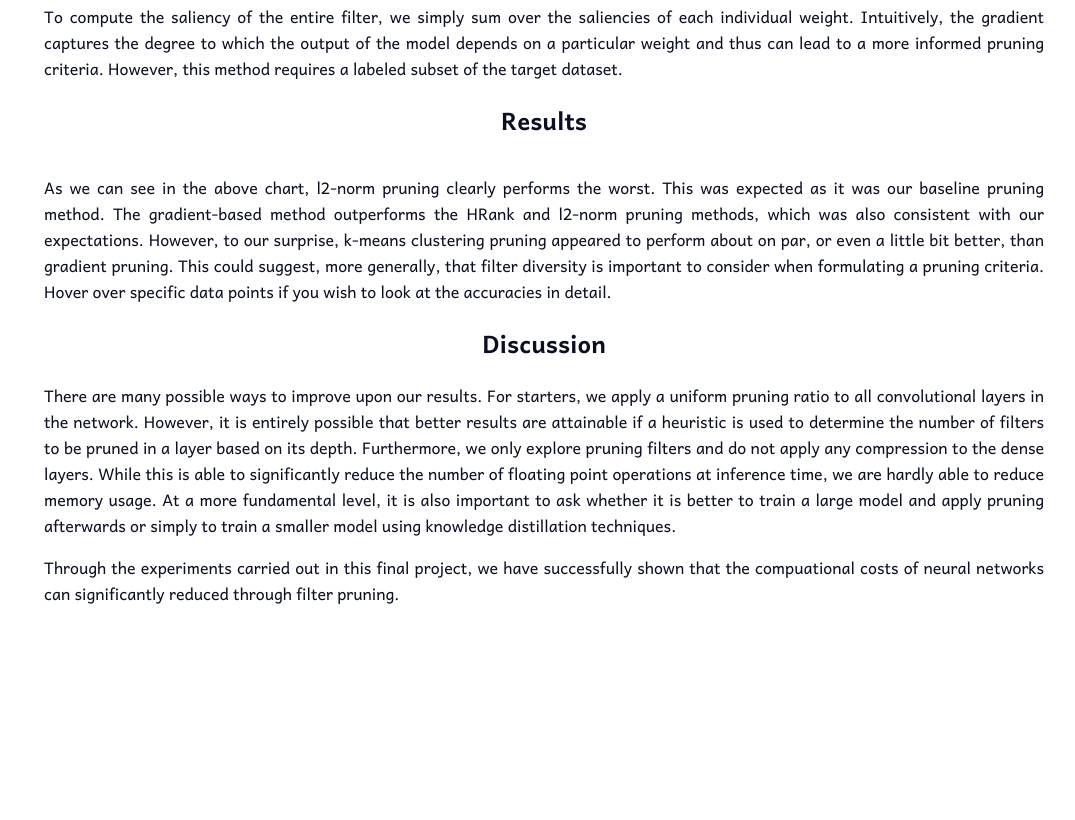
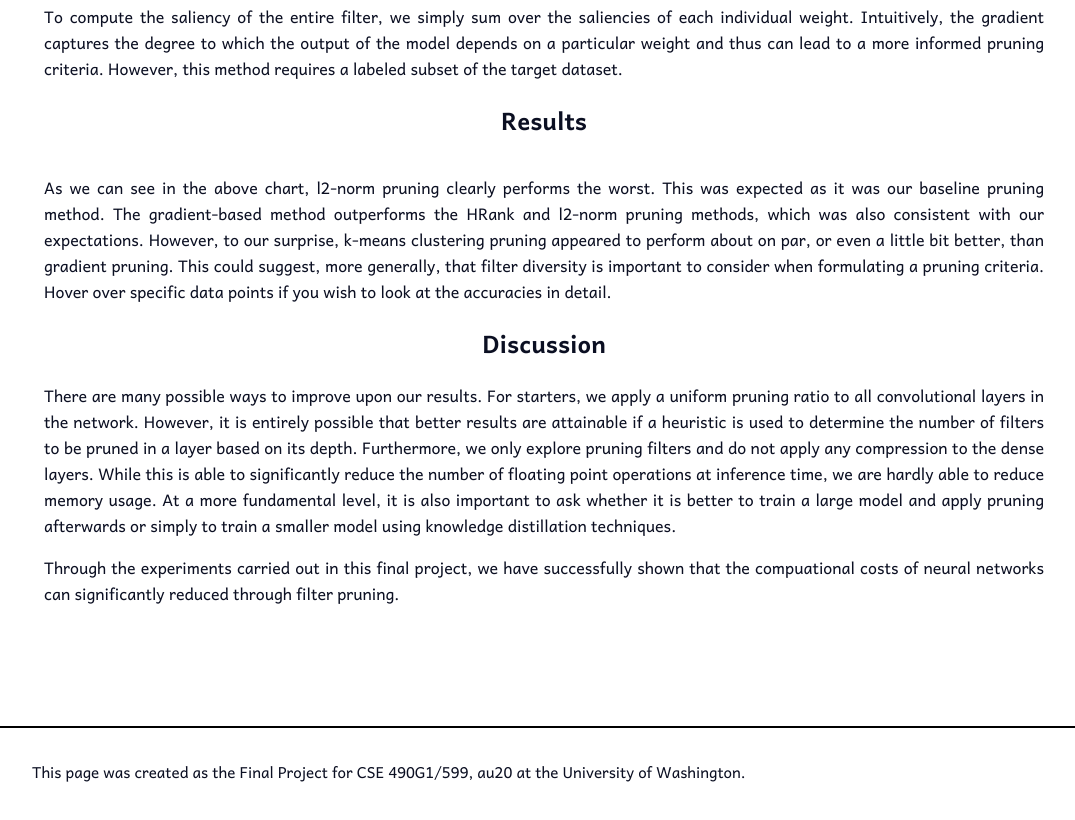
Before and after one commit to harrisonbay/CNNPruning, a plain HTML site: page docs/index.html in a window 1280 px wide. Shown: the part 4380-5200 px from the top of the page, without its empty margins (96-1171 px from the left). Before the commit the page ends 5002 px from the top, so only its background shows below. Drawn offline with Linux system fonts and the light colour scheme; a script that the page names is missing.

Commit message:
add footer

```diff
--- a/docs/index.html
+++ b/docs/index.html
@@ -101,7 +101,7 @@
         <p>As we can see in the above chart, l2-norm pruning clearly performs the worst. This was expected as it was our baseline pruning method. The gradient-based method outperforms the HRank and l2-norm pruning methods, which was also consistent with our expectations. However, to our surprise, k-means clustering pruning appeared to perform about on par, or even a little bit better, than gradient pruning. This could suggest, more generally, that filter diversity is important to consider when formulating a pruning criteria. Hover over specific data points if you wish to look at the accuracies in detail.
     </section>
 
-    <section class="discussion text">
+    <section class="discussion text" style="margin-bottom: 120px;">
         <h2>Discussion</h2>
         <p> There are many possible ways to improve upon our results. For starters, we apply a uniform pruning ratio to all convolutional layers in the network. However, it is entirely possible
             that better results are attainable if a heuristic is used to determine the number of filters to be pruned in a layer based on its depth. Furthermore, we only explore pruning filters and
@@ -112,6 +112,14 @@
 
     </section>
 
+    <footer id="about">
+      <div class="about-container">
+        <div class="about-text">
+          <p>This page was created as the Final Project for CSE 490G1/599, au20 at the University of Washington.</p>
+        </div>
+      </div>
+    </footer>
+
     <script src="src/js/viz.js"></script>
 </body>
 
--- a/docs/src/stylesheets/style.css
+++ b/docs/src/stylesheets/style.css
@@ -129,3 +129,32 @@ iframe {
     font-size: 20px;
     text-align: center;
 }
+
+footer {
+    /* margin-top: 3rem; */
+    /* padding: 1rem 1rem; */
+    font-size: 0.95rem;
+    margin-bottom: 3rem;
+    border-top: 2px solid #000;
+}
+
+.about-container {
+    max-width: 65rem;
+    width: 80%;
+    margin: 0 auto;
+    margin-top: 1rem;
+    margin-bottom: 1rem;
+    display: flex;
+    flex-direction: row;
+}
+
+.about-links {
+    width: 10rem;
+    margin: 0 0 0 2rem;
+}
+
+.about-text {
+    width: calc(100% - 10rem);
+    display: flex;
+    flex-direction: column;
+}
```
Also changed, not shown: 2 other files.
